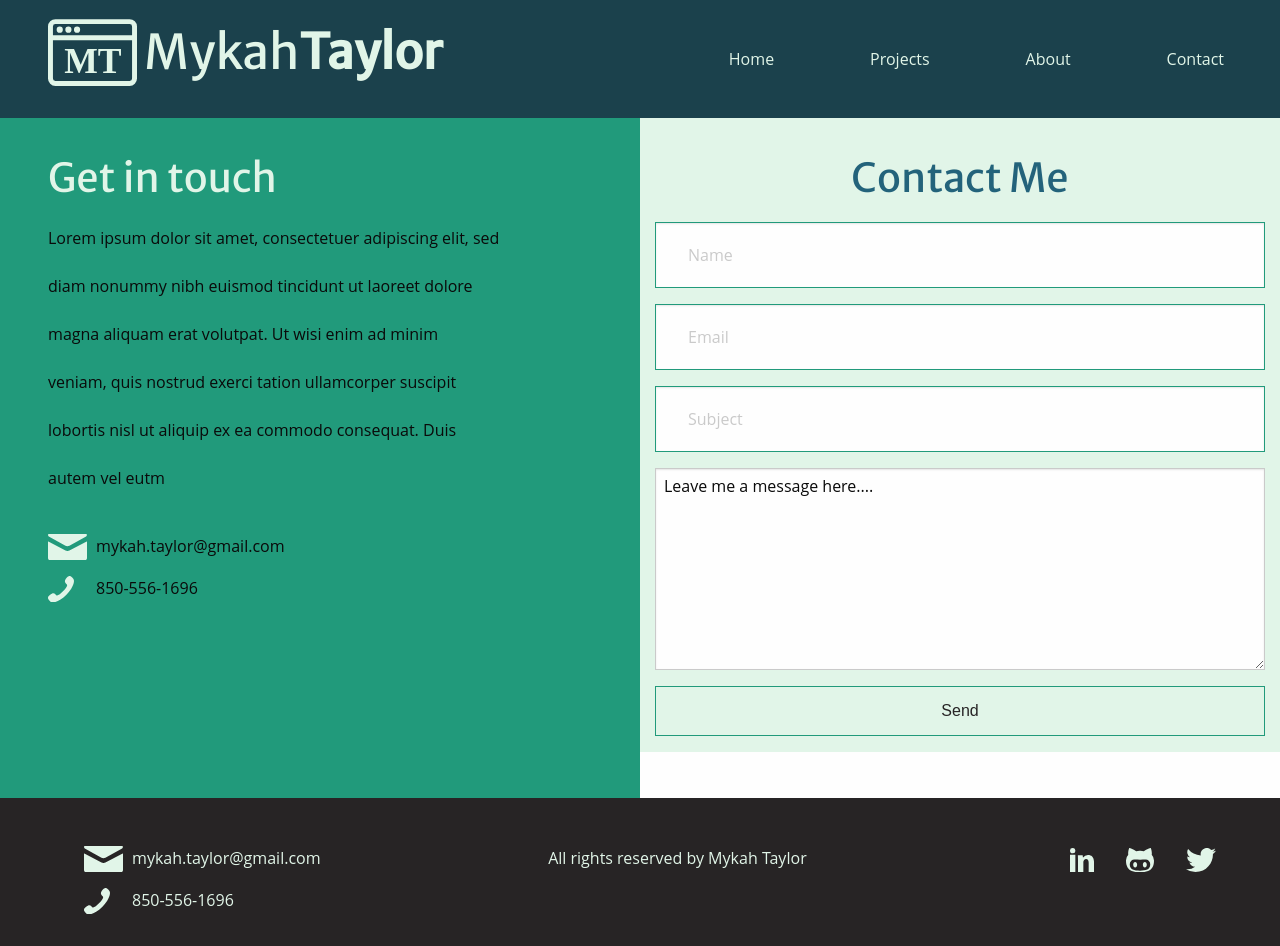
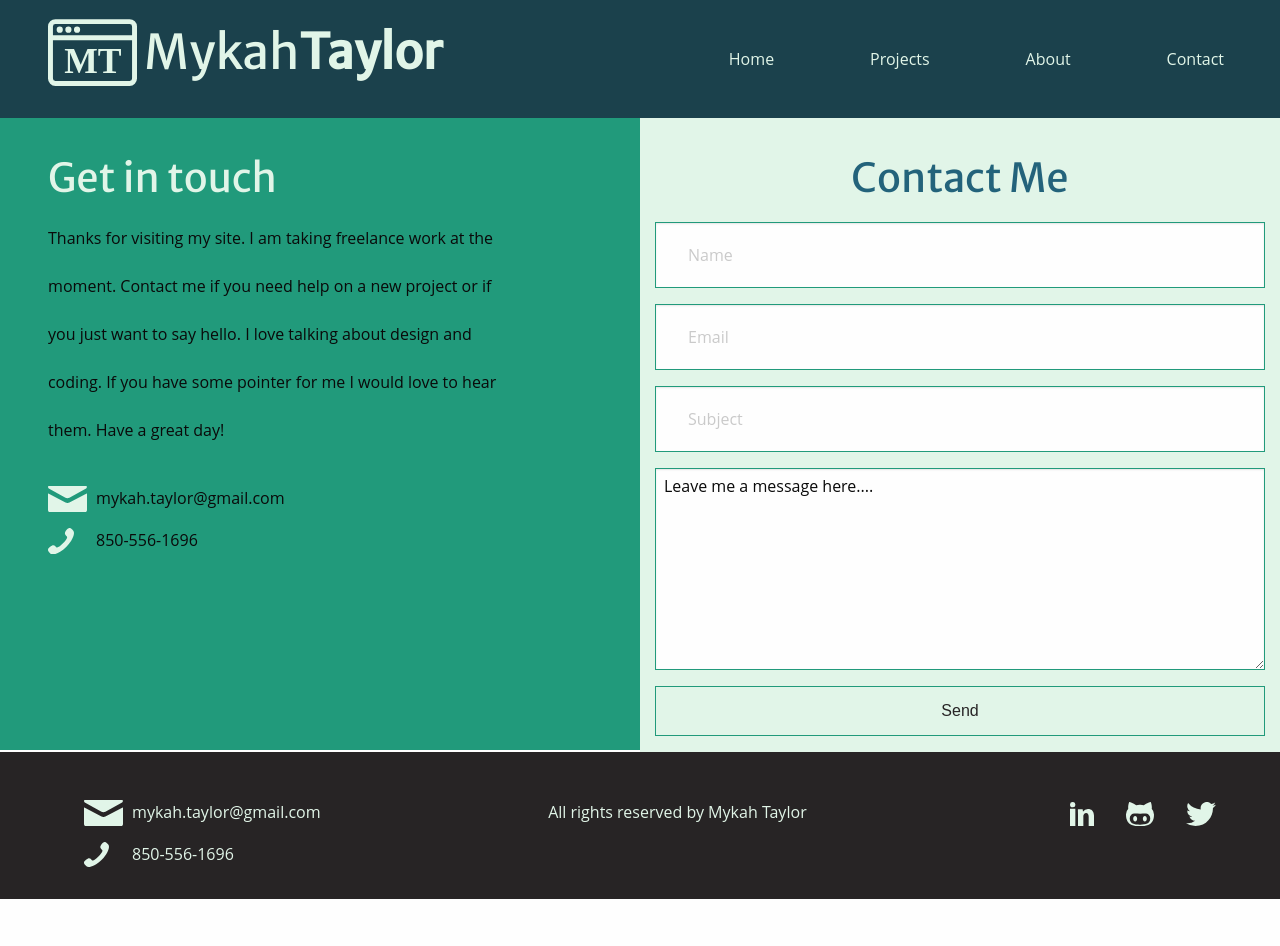
Before and after one commit to mykahT18/personalPortfolio, a website: page contact.html in a window 1280 px wide. After the commit the page ends 899 px from the top, so only its background shows below. Drawn offline with Linux system fonts and the light colour scheme.

Commit message:
changed the dummie text to real text.

```diff
--- a/contact.html
+++ b/contact.html
@@ -32,7 +32,7 @@
 		<section class="row">
 			<div class="contact large-6 columns">
 				<h2>Get in touch</h2>
-				<p class="text-about">Lorem ipsum dolor sit amet, consectetuer adipiscing elit, sed diam nonummy nibh euismod tincidunt ut laoreet dolore magna aliquam erat volutpat. Ut wisi enim ad minim veniam, quis nostrud exerci tation ullamcorper suscipit lobortis nisl ut aliquip ex ea commodo consequat. Duis autem vel eutm</p>
+				<p class="text-about">Thanks for visiting my site. I am taking freelance work at the moment. Contact me if you need help on a new project or if you just want to say hello. I love talking about design and coding. If you have some pointer for me I would love to hear them. Have a great day!</p>
 
 				<div class="contact-info">
 						<p class="email">mykah.taylor@gmail.com</p>
--- a/scss/base/_base.scss
+++ b/scss/base/_base.scss
@@ -40,6 +40,9 @@ h1,h2{
 [type='email']{
 	padding: 2rem;
     border: 1px solid $font-color-prime;
+}
+textarea{
+	border: 1px solid $font-color-prime;
 }
 .row{
 	max-width: 100%;
```
Also changed, not shown: index.html (+5 -1 lines), CSS/main.css.
